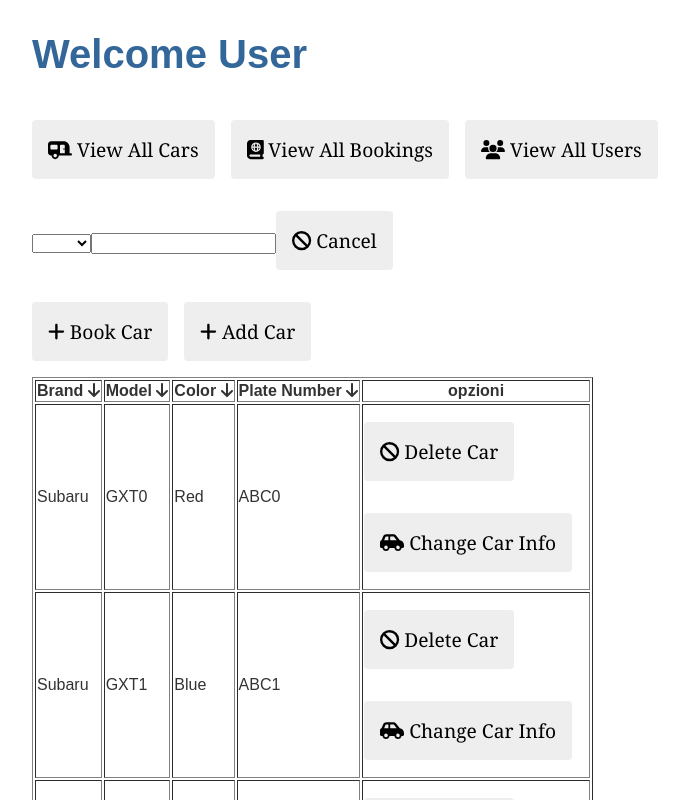
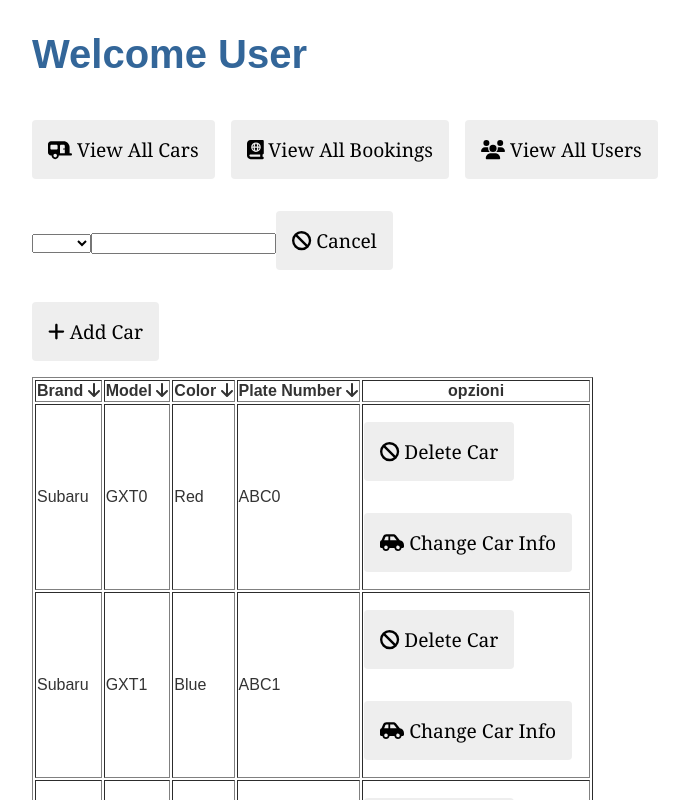
Before and after one commit to PennisiVinnykMykyta/AngularCarProject, an Angular app: page /allCars in a window 1280 px wide. Shown: the top 800 px of the page, without its empty margins (0-689 px from the left). Built offline with nearby package versions, Linux system fonts and the light colour scheme.

Commit message:
feature: added authentitacion navigation path to display users Bookings from general UserTable

```diff
--- a/src/app/app-routing.module.ts
+++ b/src/app/app-routing.module.ts
@@ -12,6 +12,7 @@ const routes: Routes = [
   {path: 'allBookings', component:BookingsTableComponent,data:{roles: [Roles.Admin]}},
   {path: 'users', component:UserTableComponent, data:{roles: [Roles.User,Roles.Admin]}},
   {path: 'allCars', component:CarsTableComponent,data:{roles: [Roles.User,Roles.Admin]}},
+  {path: 'userBookings/:id', component: BookingsTableComponent}
 
 
 ];
--- a/src/app/components/services/bookings.service.ts
+++ b/src/app/components/services/bookings.service.ts
@@ -15,10 +15,10 @@ export class BookingsService {
     return of(Bookings);
   }
 
-  getUserBookings(userId: number) :BookingTemplate[]{
+  getUserBookings(userId: number) : Observable<BookingTemplate[]>{
     console.log("retrived users bookings" + userId)
     //return booking of the userId
-    return this.emptyBookings;
+    return of(this.emptyBookings);
   }
 
   deleteBooking(id:number): void{
--- a/src/app/components/tables/bookings-table/bookings-table.component.ts
+++ b/src/app/components/tables/bookings-table/bookings-table.component.ts
@@ -1,12 +1,11 @@
 import {Component, Injectable, OnInit} from '@angular/core';
 import {BookingTemplate} from "../../mock-files/templates/booking-template";
 import {BookingsService} from "../../services/bookings.service";
-import {Router} from "@angular/router";
+import {ActivatedRoute} from "@angular/router";
 import {MyActionEvent} from "../../templates/custom-table/table-details/my-action-event";
 import {CustomTableConfig} from "../../templates/custom-table/custom-table.config";
 import {MyTableActionEnum} from "../../templates/custom-table/table-details/my-actions";
 import {faBookBookmark, faCancel, faGear, faPlus} from "@fortawesome/free-solid-svg-icons";
-import * as _ from "lodash";
 import {AuthenticationService} from "../../services/authentication.service";
 
 
@@ -69,9 +68,10 @@ export class BookingsTableComponent implements  OnInit{
     }
   ]
 
-  constructor(private bookingService: BookingsService,private router:Router, private authService: AuthenticationService) {
+  constructor(private bookingService: BookingsService,private route:ActivatedRoute, private authService: AuthenticationService) {
   }
   ngOnInit() {
+
     this.formRequest = false;
     this.setBookings();
 
@@ -113,10 +113,20 @@ export class BookingsTableComponent implements  OnInit{
   }
 
   setBookings(){
+
     if(this.authService.getUser().role === 'Admin'){
-      return this.bookingService.getAllBookings().subscribe(books => this.bookings = books);
+
+      if(this.route.snapshot.paramMap.get('id') !== null){
+        let id: number = +this.route.snapshot.paramMap.get('id')!;
+        console.log(id);
+
+        return this.bookingService.getUserBookings(id).subscribe(books => this.bookings = books)
+      }else{
+        return this.bookingService.getAllBookings().subscribe(books => this.bookings = books);
+      }
+
     }else{
-      return this.bookings = this.bookingService.getUserBookings(this.authService.getUser().id);
+      return this.bookingService.getUserBookings(this.authService.getUser().id).subscribe(books =>this.bookings = books);
     }
   }
 
--- a/src/app/components/tables/cars-table/cars-table.component.ts
+++ b/src/app/components/tables/cars-table/cars-table.component.ts
@@ -33,12 +33,6 @@ export class CarsTableComponent implements OnInit{
     this.formRequest = false;
     this.setCars();
     this.carActions = [
-      {
-        action: MyTableActionEnum.NEW_ROW,
-        rowAction:false,
-        text:"Book Car",
-        icon: faPlus
-      },
       {
         action: MyTableActionEnum.NEW_ROW,
         rowAction:false,
@@ -87,24 +81,19 @@ export class CarsTableComponent implements OnInit{
   }
 
   clickAction($event: { obj: any; action: any }) {
-    switch ($event.action.text) {
-      case "Book Car":
+    console.log($event.action)
+    switch ($event.action.action) {
+      case MyTableActionEnum.NEW_ROW:
         console.log("clicked:" + $event.action.text)
         this.formRequest = true;
         this.car = null;
         break;
 
-      case "Add Car":
-        console.log("clicked:" + $event.action.text)
-        this.formRequest = true;
-        this.car = null;
-        break;
-
-      case "Delete Car":
+      case MyTableActionEnum.DELETE:
         console.log("clicked:" + $event.action.text)
         this.carService.deleteCar($event.obj.id);
         break;
-      case "Change Car Info":
+      case MyTableActionEnum.EDIT:
         console.log("clicked:" + $event.action.text)
         this.formRequest = true;
         this.car = $event.obj
--- a/src/app/components/tables/user-table/user-table.component.ts
+++ b/src/app/components/tables/user-table/user-table.component.ts
@@ -131,7 +131,7 @@ export class UserTableComponent implements  OnInit{
       case MyTableActionEnum.UBOOKINGS:
         console.log("clicked:" + $event.action.text)
         this.bookService.getUserBookings($event.obj.id);
-        void this.router.navigate(['userBookings'],$event.obj)
+        void this.router.navigate(['userBookings', $event.obj.id])
         break;
     }
   }
--- a/src/app/components/templates/custom-table/table-details/my-actions.ts
+++ b/src/app/components/templates/custom-table/table-details/my-actions.ts
@@ -1,4 +1,5 @@
 export enum MyTableActionEnum{
- NEW_ROW = "Add Booking", EDIT = "Edit Booking", DELETE = "Delete Booking", UDETAILS = "UserDetails", UBOOKINGS = "UserBookings"
+ NEW_ROW = "Add", EDIT = "Edit", DELETE = "Delete", UBOOKINGS = "UserBookings",
+ APPROVE = "Approve"
  //NEW_ROW , EDIT , DELETE
 }
```
